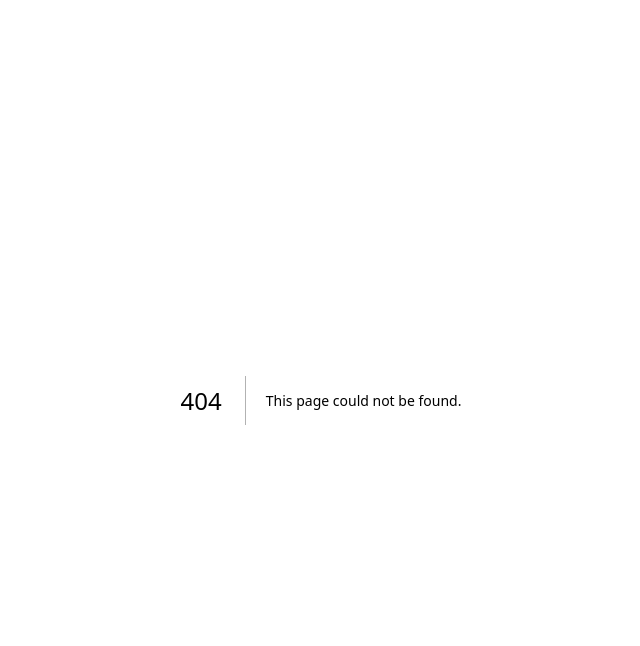
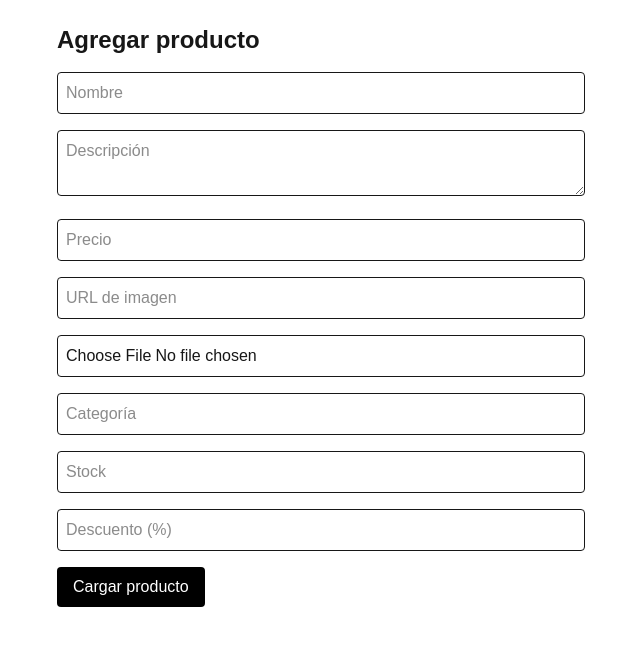
Before and after one commit to jicibils/store-ecommerce, a Next.js app: page /admin in a window 1280 px wide. Before the commit this address had no page. Shown: the top 646 px of the page, without its empty margins (319-959 px from the left). Built offline with nearby package versions, Linux system fonts and the light colour scheme.

Commit message:
Add admin page

```diff
--- /dev/null
+++ b/src/app/admin/page.tsx
@@ -0,0 +1,158 @@
+// src/app/admin/page.tsx
+"use client";
+
+import { useState } from "react";
+import { supabase } from "@/lib/supabase";
+import { uploadImage } from "@/lib/uploadImage";
+
+export default function AdminPage() {
+  const [form, setForm] = useState({
+    name: "",
+    description: "",
+    price: "",
+    image_url: "",
+    category: "",
+    stock: "",
+    discount: "",
+  });
+  const [loading, setLoading] = useState(false);
+  const [message, setMessage] = useState("");
+
+  const handleChange = (
+    e: React.ChangeEvent<HTMLInputElement | HTMLTextAreaElement>
+  ) => {
+    const { name, value } = e.target;
+    setForm((prev) => ({ ...prev, [name]: value }));
+  };
+
+  const handleFileChange = async (e: React.ChangeEvent<HTMLInputElement>) => {
+    const file = e.target.files?.[0];
+    if (!file) return;
+
+    setLoading(true);
+    try {
+      const imageUrl = await uploadImage(file);
+      setForm((prev) => ({ ...prev, image_url: imageUrl }));
+      setMessage("✅ Imagen subida con éxito");
+    } catch (err) {
+      setMessage("❌ Error al subir imagen");
+      console.log(err);
+    }
+    setLoading(false);
+  };
+
+  const handleSubmit = async (e: React.FormEvent) => {
+    e.preventDefault();
+    setLoading(true);
+    setMessage("");
+
+    const { error } = await supabase.from("products").insert([
+      {
+        ...form,
+        price: parseFloat(form.price),
+        stock: parseInt(form.stock),
+        discount: parseFloat(form.discount || "0"),
+      },
+    ]);
+
+    setLoading(false);
+
+    if (error) {
+      setMessage(`❌ Error: ${error.message}`);
+    } else {
+      setMessage("✅ Producto cargado exitosamente");
+      setForm({
+        name: "",
+        description: "",
+        price: "",
+        image_url: "",
+        category: "",
+        stock: "",
+        discount: "",
+      });
+    }
+  };
+
+  return (
+    <div className="max-w-xl mx-auto p-6">
+      <h1 className="text-2xl font-bold mb-4">Agregar producto</h1>
+
+      <form onSubmit={handleSubmit} className="space-y-4">
+        <input
+          type="text"
+          name="name"
+          placeholder="Nombre"
+          onChange={handleChange}
+          value={form.name}
+          className="w-full border p-2 rounded"
+          required
+        />
+        <textarea
+          name="description"
+          placeholder="Descripción"
+          onChange={handleChange}
+          value={form.description}
+          className="w-full border p-2 rounded"
+        />
+        <input
+          type="number"
+          name="price"
+          placeholder="Precio"
+          onChange={handleChange}
+          value={form.price}
+          className="w-full border p-2 rounded"
+          required
+        />
+        <input
+          type="text"
+          name="image_url"
+          placeholder="URL de imagen"
+          onChange={handleChange}
+          value={form.image_url}
+          className="w-full border p-2 rounded"
+        />
+        <input
+          type="file"
+          accept="image/*"
+          onChange={handleFileChange}
+          className="w-full border p-2 rounded"
+        />
+        <input
+          type="text"
+          name="category"
+          placeholder="Categoría"
+          onChange={handleChange}
+          value={form.category}
+          className="w-full border p-2 rounded"
+        />
+        <input
+          type="number"
+          name="stock"
+          placeholder="Stock"
+          onChange={handleChange}
+          value={form.stock}
+          className="w-full border p-2 rounded"
+          required
+        />
+        <input
+          type="number"
+          name="discount"
+          placeholder="Descuento (%)"
+          onChange={handleChange}
+          value={form.discount}
+          className="w-full border p-2 rounded"
+        />
+
+        <button
+          type="submit"
+          disabled={loading}
+          className="bg-black text-white px-4 py-2 rounded"
+        >
+          {loading ? "Cargando..." : "Cargar producto"}
+        </button>
+      </form>
+
+      {message && <p className="mt-4">{message}</p>}
+    </div>
+  );
+}
```
